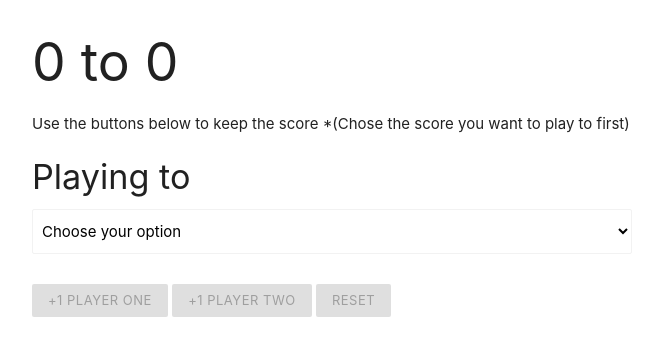
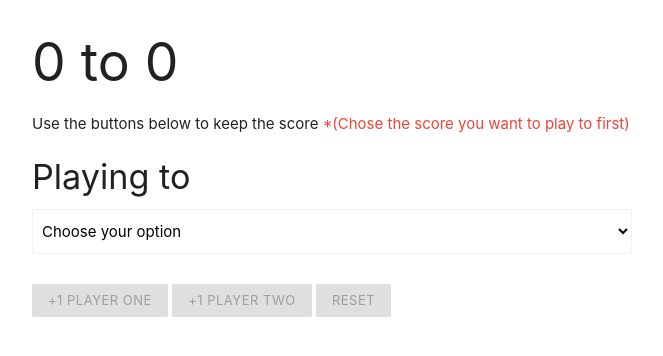
Before and after one commit to puscasemanuel/ping-pong-game, a plain HTML site: page index.html in a window 1280 px wide. Shown: the part 290-646 px from the top of the page, without its empty margins (308-971 px from the left). Drawn offline with nearby package versions, Linux system fonts and the light colour scheme.

Commit message:
Text red

```diff
--- a/index.html
+++ b/index.html
@@ -19,7 +19,8 @@
         <h2><span id="player_one-score">0</span> to <span id="player_two-score">0</span>
         </h2>
 
-        <p>Use the buttons below to keep the score *(Chose the score you want to play to first)</p>
+        <p>Use the buttons below to keep the score <span class="red-text">*(Chose the score you want to
+                play to first)</span></p>
         <h4>Playing to</h4>
         <select class="browser-default choose_final-score">
             <option value="" disabled selected>Choose your option</option>
```
